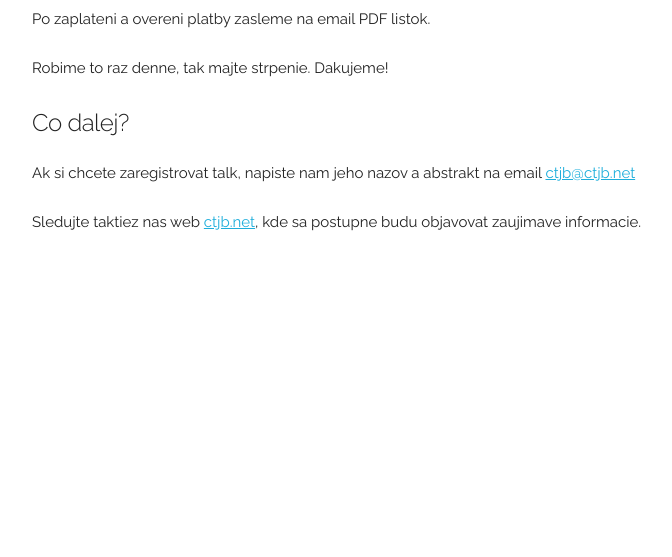
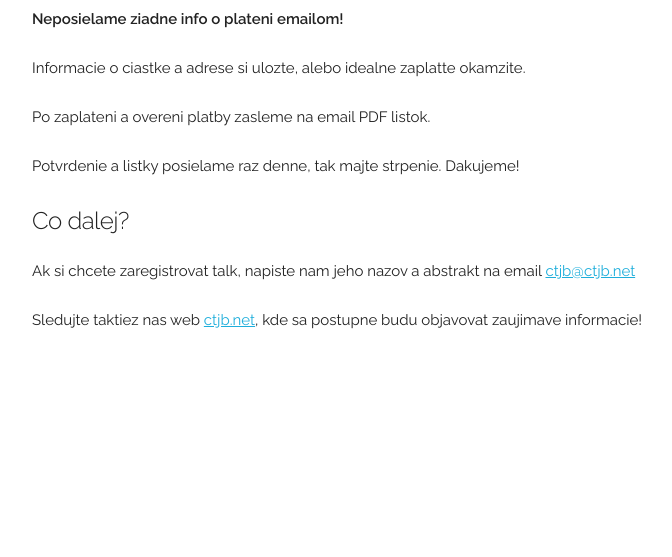
Before and after one commit to ctjb/register, a Flask app: template webapp/templates/registered.html in a window 1280 px wide. Shown: the part 366-923 px from the top of the page, without its empty margins (128-800 px from the left). Before the commit the page ends 597 px from the top, so only its background shows below. Run offline with Flask 2, Linux system fonts and the light colour scheme; the template is opened without the code that fills it, so the values that code supplies are empty.

Commit message:
disable emails

```diff
--- a/webapp/templates/registered.html
+++ b/webapp/templates/registered.html
@@ -40,8 +40,10 @@
 
   <div class="row">
     <div class="eleven columns">
+      <p><strong>Neposielame ziadne info o plateni emailom!</strong></p>
+      <p>Informacie o ciastke a adrese si ulozte, alebo idealne zaplatte okamzite.</p>
       <p>Po zaplateni a overeni platby zasleme na email PDF listok.</p>
-      <p>Robime to raz denne, tak majte strpenie. Dakujeme!</p>
+      <p>Potvrdenie a listky posielame raz denne, tak majte strpenie. Dakujeme!</p>
     </div>
   </div>
 
@@ -54,7 +56,7 @@
   <div class="row">
     <div class="eleven columns">
       <p>Ak si chcete zaregistrovat talk, napiste nam jeho nazov a abstrakt na email <a href="mailto:ctjb@ctjb.net">ctjb@ctjb.net</a></p>
-      <p>Sledujte taktiez nas web <a href="https://ctjb.net/">ctjb.net</a>, kde sa postupne budu objavovat zaujimave informacie.</p>
+      <p>Sledujte taktiez nas web <a href="https://ctjb.net/">ctjb.net</a>, kde sa postupne budu objavovat zaujimave informacie!</p>
     </div>
   </div>
 
--- a/webapp/views.py
+++ b/webapp/views.py
@@ -77,11 +77,13 @@ def register():
         return make_response("Address fail", 500)
     btc_price = "%0.8f" % (price / 100000000)
 
+    """
     msg = Message("CTJB 2019 Registracia", sender="ctjb@ctjb.net", recipients=[email])
     msg.body = render_template(
         "registered.txt", btc_address=btc_address, btc_price=btc_price
     )
     send_mail_async(app, msg)
+    """
 
     qr_uri = "bitcoin:{btc_address}?amount={btc_price}".format(
         btc_address=btc_address, btc_price=btc_price
```
